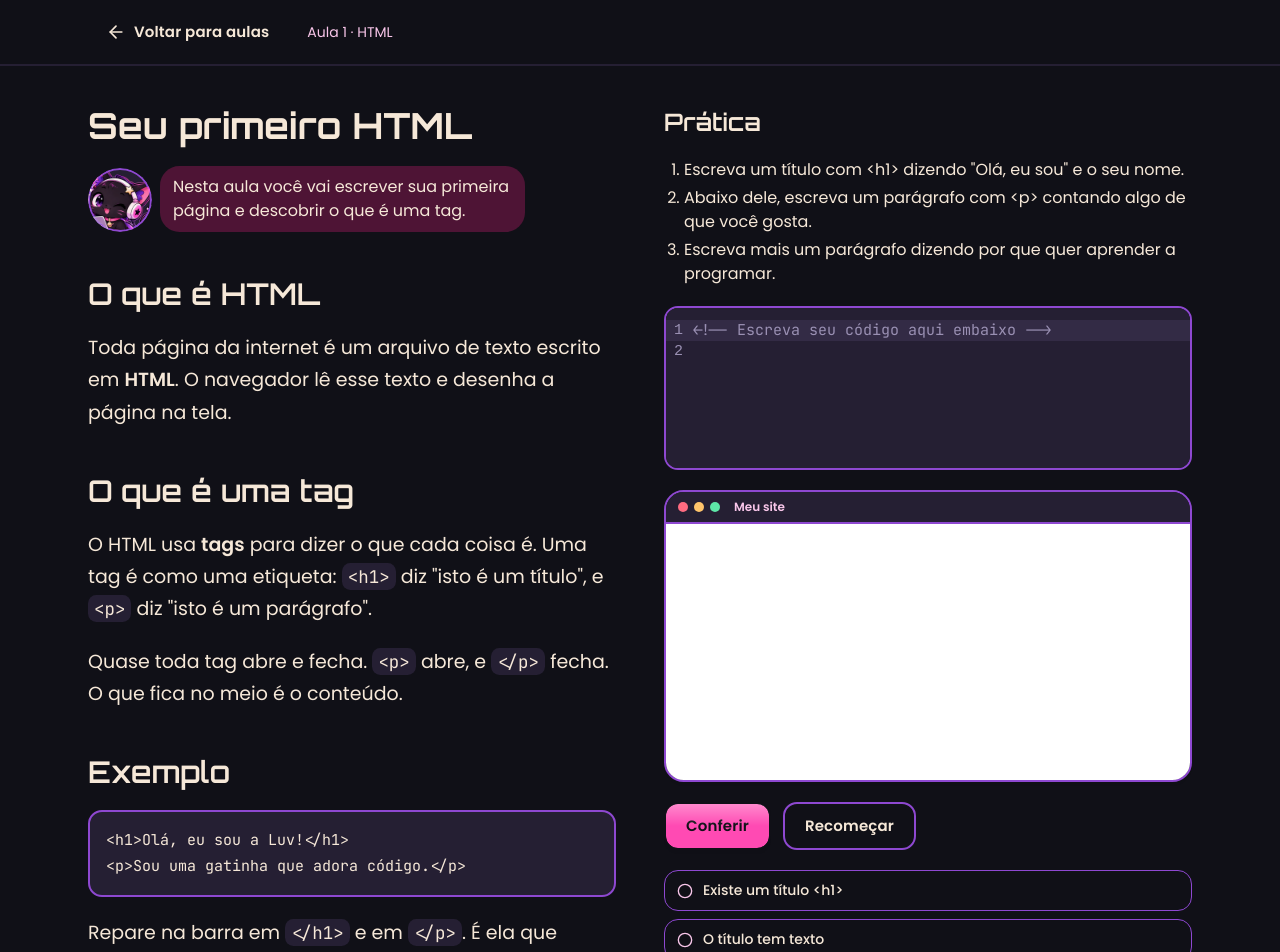
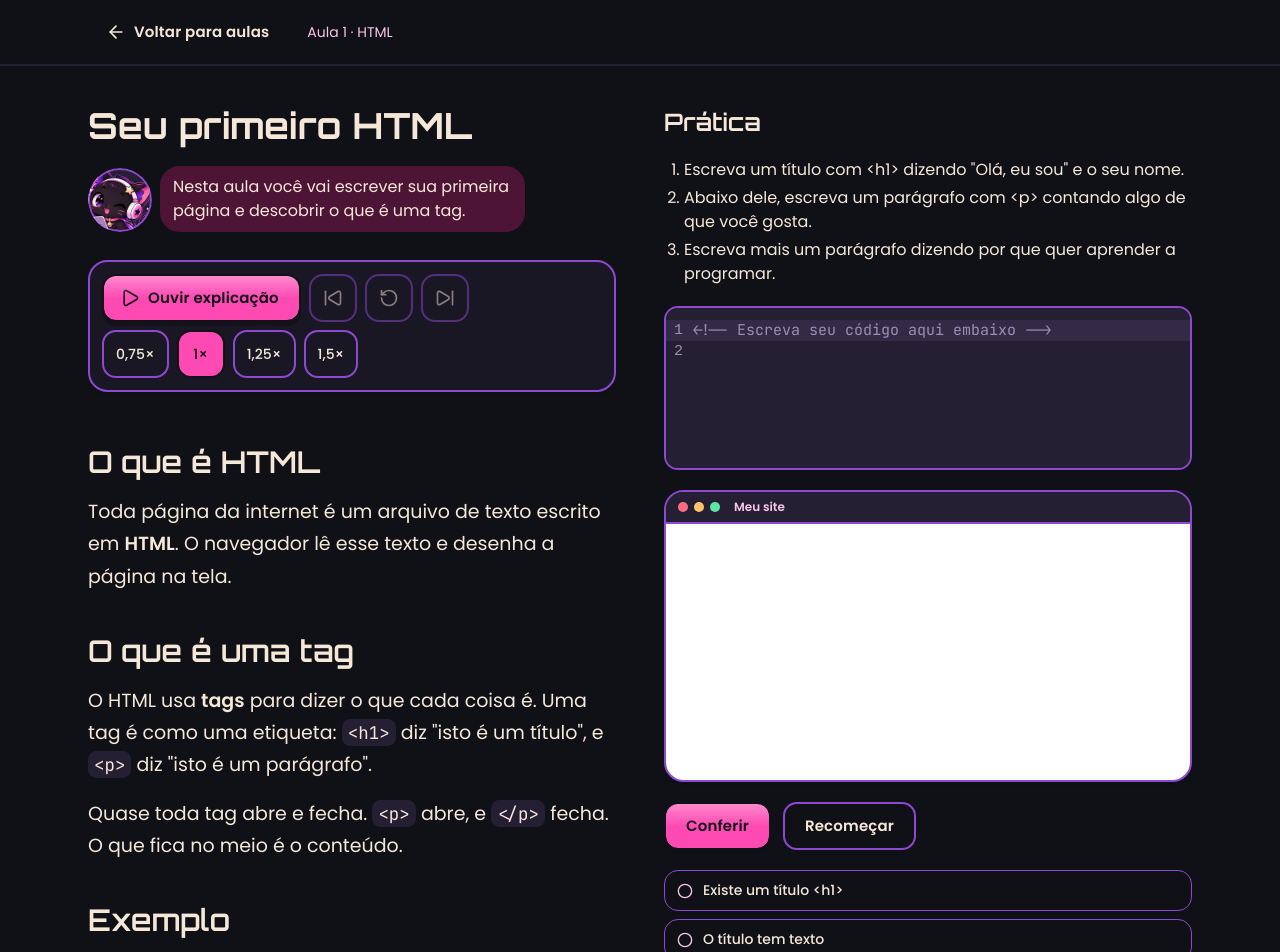
Before and after one commit to claudiosoaresdev/code-luv, a Next.js app: page /aulas/seu-primeiro-html in a window 1280 px wide. Shown: the top 952 px of the page. Built offline with nearby package versions, Linux system fonts and the light colour scheme.

Commit message:
feat: let the luv read the lesson explanation aloud
Co-Authored-By: Claude Opus 5.5 <noreply@anthropic.com>

```diff
--- a/src/app/(aula)/aulas/[slug]/page.tsx
+++ b/src/app/(aula)/aulas/[slug]/page.tsx
@@ -2,6 +2,7 @@ import { Suspense } from 'react'
 import type { Metadata } from 'next'
 import { notFound } from 'next/navigation'
 
+import { Escuta } from '@/components/aula/escuta'
 import { LessonHeader } from '@/components/aula/lesson-header'
 import { Practice } from '@/components/aula/practice'
 import { LuvSays } from '@/components/luv/luv-says'
@@ -74,12 +75,16 @@ async function AulaConteudo({
           <LuvSays state="aprender" announce={false}>
             {aula.objetivo}
           </LuvSays>
-          <Explicacao />
+          <Escuta focoAoTerminar="pratica">
+            <Explicacao />
+          </Escuta>
         </article>
-        <Practice
-          aula={aula}
-          proxima={proxima && { slug: proxima.slug, titulo: proxima.titulo }}
-        />
+        <div id="pratica" tabIndex={-1} className="outline-none">
+          <Practice
+            aula={aula}
+            proxima={proxima && { slug: proxima.slug, titulo: proxima.titulo }}
+          />
+        </div>
       </main>
     </>
   )
--- a/src/app/globals.css
+++ b/src/app/globals.css
@@ -225,3 +225,10 @@
     transition-duration: 0.01ms !important;
   }
 }
+
+/* Trecho em leitura na escuta (DS-06): dois sinais — fundo e sublinhado — e sem transição. */
+::highlight(leitura) {
+  background-color: var(--highlight);
+  text-decoration: underline 2px var(--primary);
+  text-underline-offset: 4px;
+}
--- /dev/null
+++ b/src/components/aula/escuta.tsx
@@ -0,0 +1,101 @@
+'use client'
+
+import { useCallback, useEffect, useMemo, useState } from 'react'
+
+import { dividirEmTrechos, type Trecho } from '@/lib/escuta/trechos'
+
+import { ListenControls } from './listen-controls'
+import { useEscuta } from './use-escuta'
+
+type EscutaProps = {
+  children: React.ReactNode
+  /** id do elemento que recebe o foco quando a leitura termina (DS 8.2). */
+  focoAoTerminar?: string
+}
+
+/** Ponto do clique → posição no texto (Chrome/Firefox e Safari têm APIs diferentes). */
+function pontoNoTexto(x: number, y: number) {
+  const posicao = document.caretPositionFromPoint?.(x, y)
+  if (posicao) return { no: posicao.offsetNode, deslocamento: posicao.offset }
+  const range = document.caretRangeFromPoint?.(x, y)
+  if (range)
+    return { no: range.startContainer, deslocamento: range.startOffset }
+  return null
+}
+
+/**
+ * A explicação com a escuta (DS 9 — Escuta): controles fixos no topo, trecho
+ * destacado com a CSS Custom Highlight API (sem mexer no DOM do React) e foco
+ * na prática ao terminar.
+ */
+export function Escuta({ children, focoAoTerminar }: EscutaProps) {
+  const [trechos, setTrechos] = useState<Trecho[]>([])
+  // Ref callback: mede o texto quando ele entra no DOM (sem setState em efeito).
+  const medir = useCallback((elemento: HTMLDivElement | null) => {
+    if (elemento) setTrechos(dividirEmTrechos(elemento))
+  }, [])
+  const textos = useMemo(() => trechos.map((t) => t.texto), [trechos])
+  const escuta = useEscuta({ trechos: textos })
+  const { estado, atual } = escuta
+
+  useEffect(() => {
+    if (typeof CSS === 'undefined' || !('highlights' in CSS)) return
+    const trecho = trechos[atual]
+    if ((estado === 'tocando' || estado === 'pausado') && trecho) {
+      CSS.highlights.set('leitura', new Highlight(trecho.range))
+      trecho.range.startContainer.parentElement?.scrollIntoView({
+        block: 'nearest',
+      })
+    } else {
+      CSS.highlights.delete('leitura')
+    }
+    return () => {
+      CSS.highlights.delete('leitura')
+    }
+  }, [estado, atual, trechos])
+
+  useEffect(() => {
+    if (estado === 'fim' && focoAoTerminar) {
+      document.getElementById(focoAoTerminar)?.focus()
+    }
+  }, [estado, focoAoTerminar])
+
+  // Clicar numa frase pula para ela — só com a escuta em andamento, para um
+  // clique de seleção nunca disparar som (briefing: nada toca sozinho).
+  function pularParaOClique(evento: React.MouseEvent) {
+    if (estado !== 'tocando' && estado !== 'pausado') return
+    const ponto = pontoNoTexto(evento.clientX, evento.clientY)
+    if (!ponto) return
+    const i = trechos.findIndex((t) =>
+      t.range.isPointInRange(ponto.no, ponto.deslocamento),
+    )
+    if (i >= 0) escuta.irPara(i)
+  }
+
+  return (
+    <section aria-label="Explicação" className="flex flex-col gap-5">
+      <div className="sticky top-[calc(4rem+2px)] z-10 bg-background py-2">
+        <ListenControls
+          estado={estado}
+          atual={atual}
+          total={escuta.total}
+          velocidade={escuta.velocidade}
+          onOuvir={escuta.ouvir}
+          onPausar={escuta.pausar}
+          onContinuar={escuta.continuar}
+          onAnterior={escuta.anterior}
+          onProximo={escuta.proximo}
+          onRepetir={escuta.repetir}
+          onVelocidade={escuta.mudarVelocidade}
+        />
+      </div>
+      <div
+        ref={medir}
+        onClick={pularParaOClique}
+        className="flex flex-col gap-4"
+      >
+        {children}
+      </div>
+    </section>
+  )
+}
```
